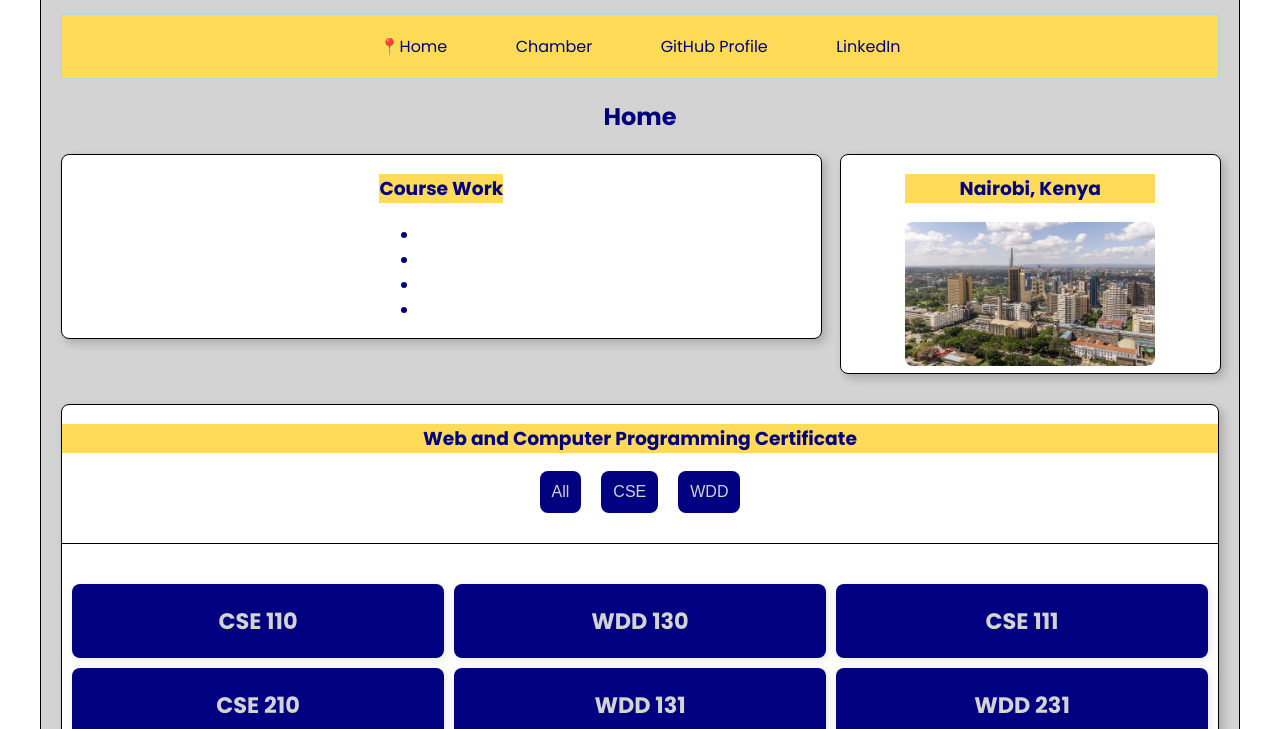
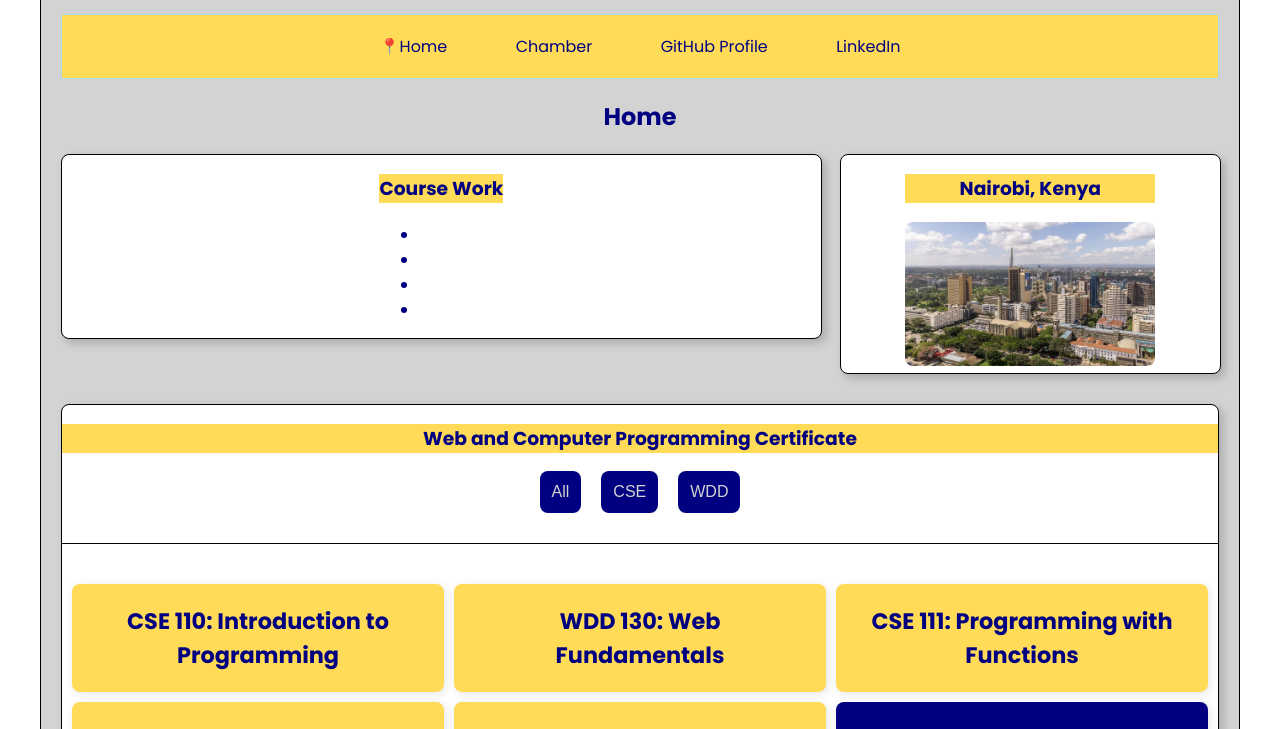
Before and after one commit to loisemusungu/wdd231, a plain HTML site: page index.html in a window 1280 px wide. Shown: the part 223-952 px from the top of the page. Drawn offline with Linux system fonts and the light colour scheme.

Commit message:
added the course filter java script

```diff
--- a/index.html
+++ b/index.html
@@ -61,25 +61,25 @@
                     <div class="courses">
                         <section>
                             <h3>Web and Computer Programming Certificate</h3>
-                                <section class="courses-list">
-                                    <button type="button">All</button>
-                                    <button type="button">CSE</button>
-                                    <button type="button">WDD</button>
-                                </section>
+                            <section class="courses-list">
+                                <button type="button" onclick="filterCourses('all')">All</button>
+                                <button type="button" onclick="filterCourses('CSE')">CSE</button>
+                                <button type="button" onclick="filterCourses('WDD')">WDD</button>
+                            </section>
                         </section>
                     </div>
-                <hr>
-                <div class="units">
-                    <section>
-                        <div class="flashcard">CSE 110</div>
-                        <div class="flashcard">WDD 130</div>
-                        <div class="flashcard">CSE 111</div>
-                        <div class="flashcard">CSE 210</div>
-                        <div class="flashcard">WDD 131</div>
-                        <div class="flashcard">WDD 231</div>
-                    </section>
+                    <hr>
+                    <div class="units">
+                        <section id="courses-container">
+                            <!-- Course flashcards will be dynamically inserted here -->
+                        </section>
+                        <div id="total-credits">
+                            <!-- Total credits will be displayed here -->
+                        </div>
+                    </div>
                 </div>
             </div>
+
         </main>
         <footer class="footer">
             <div>
--- a/scripts/course.js
+++ b/scripts/course.js
@@ -66,3 +66,52 @@ const courses = [
     completed: false,
   },
 ];
+
+const coursesContainer = document.getElementById("courses-container");
+const totalCreditsElement = document.getElementById("total-credits");
+
+// Function to render the courses based on the filter
+function renderCourses(filteredCourses) {
+  coursesContainer.innerHTML = ""; // Clear previous courses
+
+  let totalCredits = 0;
+
+  filteredCourses.forEach((course) => {
+    const courseElement = document.createElement("div");
+    courseElement.classList.add("flashcard");
+
+    // Add styles based on completion status
+    if (course.completed) {
+      courseElement.classList.add("completed");
+    } else {
+      courseElement.classList.add("incomplete");
+    }
+
+    // Set the course title
+    courseElement.innerText = `${course.subject} ${course.number}: ${course.title}`;
+
+    coursesContainer.appendChild(courseElement);
+
+    // Accumulate total credits
+    totalCredits += course.credits;
+  });
+
+  // Update total credits dynamically
+  totalCreditsElement.innerText = `Total Credits: ${totalCredits}`;
+}
+
+// Function to filter courses based on the selected category
+function filterCourses(category) {
+  let filteredCourses;
+
+  if (category === "all") {
+    filteredCourses = courses;
+  } else {
+    filteredCourses = courses.filter((course) => course.subject === category);
+  }
+
+  renderCourses(filteredCourses);
+}
+
+// Initialize with all courses
+filterCourses("all");
```
Also changed, not shown: styles/normalize.css.
